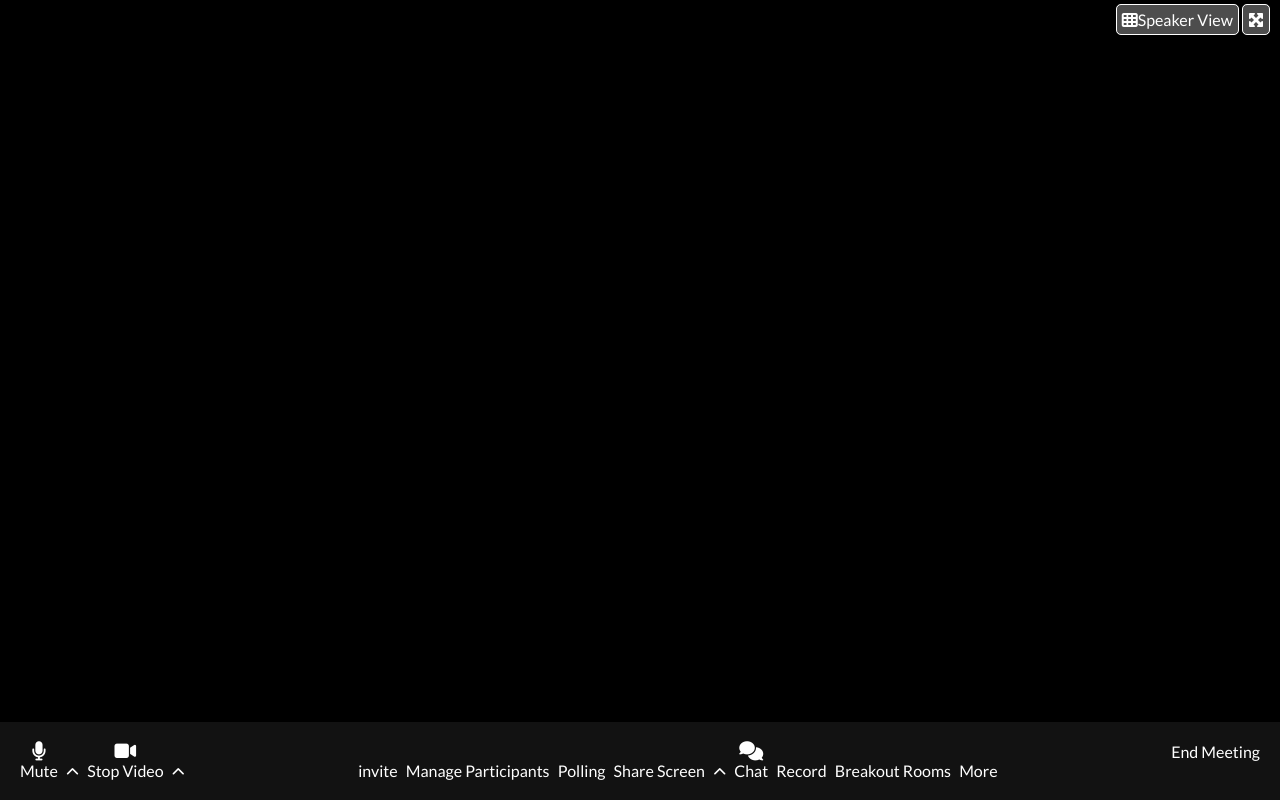
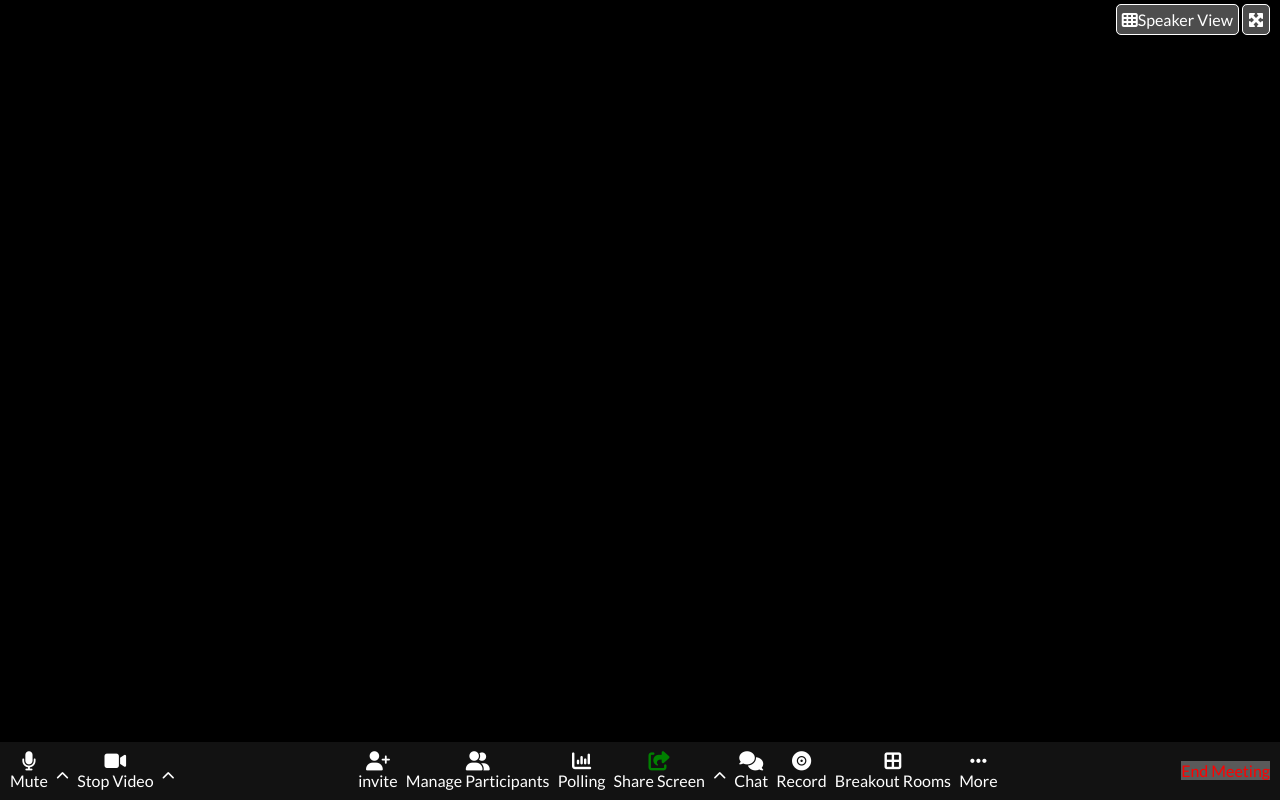
Before and after one commit to PincelliN/html-css-zoom, a plain HTML site: page index.html in a window 1280 px wide. Drawn offline with Linux system fonts and the light colour scheme.

Commit message:
footer complete except .end background

```diff
--- a/css/style.css
+++ b/css/style.css
@@ -36,13 +36,16 @@ header a{
 footer{
     display: flex;
     justify-content: space-between;
+    align-items: center;
     position: fixed;
     bottom: 0;
     width: 100%;
     background-color: rgba(36, 36, 36, 0.5);
-    padding: 20px;
+padding: 10px;
+
 }
 ul{
+
     list-style: none;
 }
 li{
@@ -55,4 +58,14 @@ li>.fa-solid{
 }
 li>.fa-chevron-up{
     font-size: small;
+    vertical-align: super;
 }
+li> .fa-share-from-square{
+    color: green;
+}
+footer .end {
+    color: red;
+    margin-top: 0;
+    background-color: rgba(255, 255, 255,0.3);
+    align-self: center;
+}
--- a/index.html
+++ b/index.html
@@ -26,30 +26,49 @@
         <a href="#"><i class="fa-solid fa-table-cells"></i>Speaker View</a>
         <a href="#"><i class="fa-solid fa-maximize"></i></a>
       </header>
+
+
+
+
+
+
+
+
+
       <footer>
+        <!--  speak tools -->
         <div>
           <ul class="tool view">
-                    <li><i class="fa-solid fa-microphone"></i><p>Mute</p></li>
+            <li>
+              <i class="fa-solid fa-microphone"></i>
+              <p>Mute</p>
+            </li>
             <li><i class="fa-solid fa-chevron-up"></i></li>
-                    <li><i class="fa-solid fa-video"></i><p>Stop Video</p></li>
+            <li>
+              <i class="fa-solid fa-video"></i>
+              <p>Stop Video</p>
+            </li>
             <li><i class="fa-solid fa-chevron-up"></i></li>
           </ul>
         </div>
+        <!--  group tools -->
         <div>
+
           <ul class="tool group">
             <li>
-
+              <i class="fa-solid fa-user-plus"></i>
               <p>invite</p>
             </li>
             <li>
-
+              <i class="fa-solid fa-user-group"></i>
               <p>Manage Participants</p>
             </li>
             <li>
-
-                        <p> Polling</p></li>
+                <i class="fa-solid fa-chart-column"></i>
+              <p>Polling</p>
+            </li>
             <li>
-
+                <i class="fa-solid fa-share-from-square"></i>
               <p>Share Screen</p>
             </li>
             <li><i class="fa-solid fa-chevron-up"></i></li>
@@ -58,21 +77,21 @@
               <p>Chat</p>
             </li>
             <li>
-
+               <i class="fa-solid fa-record-vinyl"></i>
               <p>Record</p>
             </li>
             <li>
-
+                <i class="fa-solid fa-border-all"></i>
               <p>Breakout Rooms</p>
             </li>
             <li>
-
+                <i class="fa-solid fa-ellipsis"></i>
               <p>More</p>
             </li>
-
           </ul>
         </div>
-            <div>
+        <!--  End page -->
+        <div class="end">
           <span>End Meeting</span>
         </div>
       </footer>
```
Lines whose indentation alone changed are shown as unchanged.
